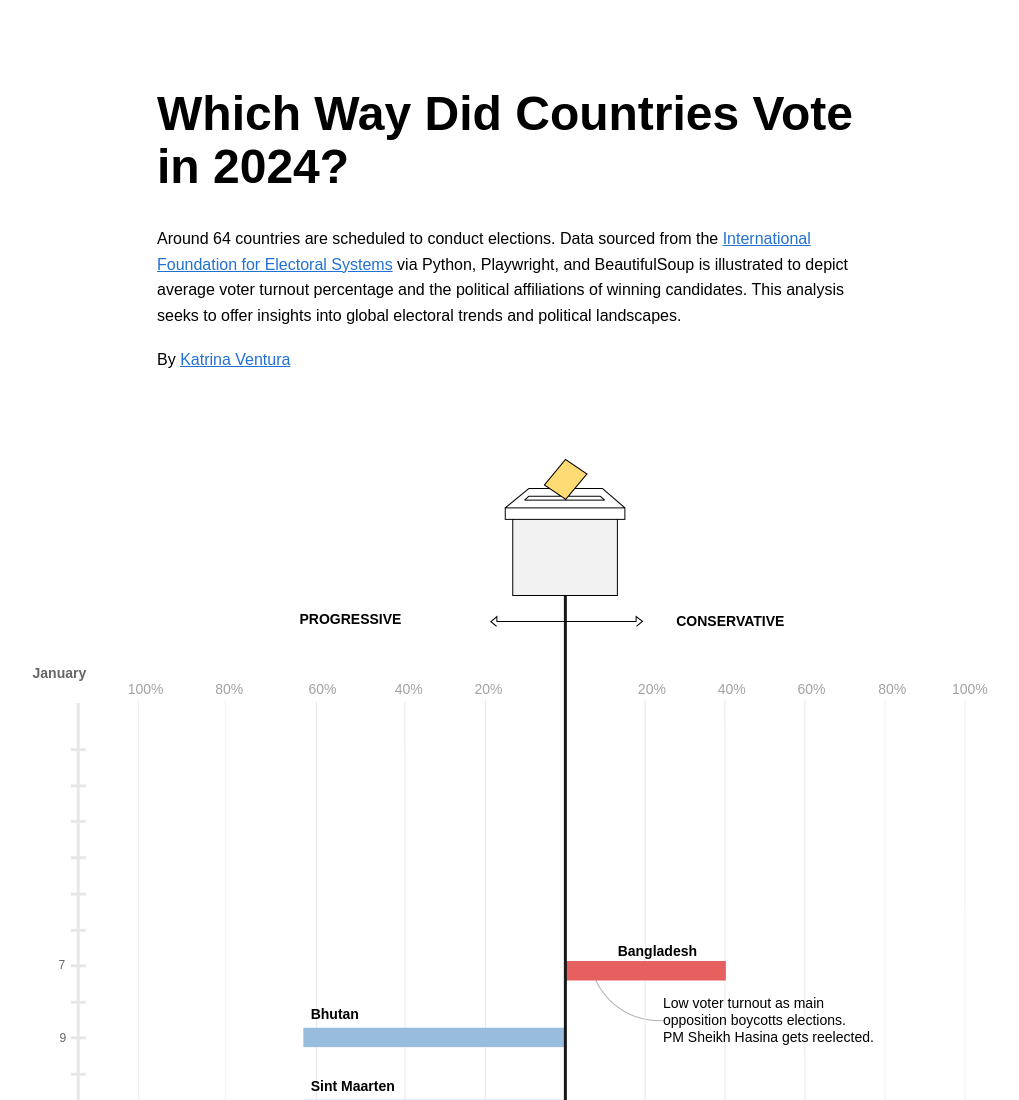
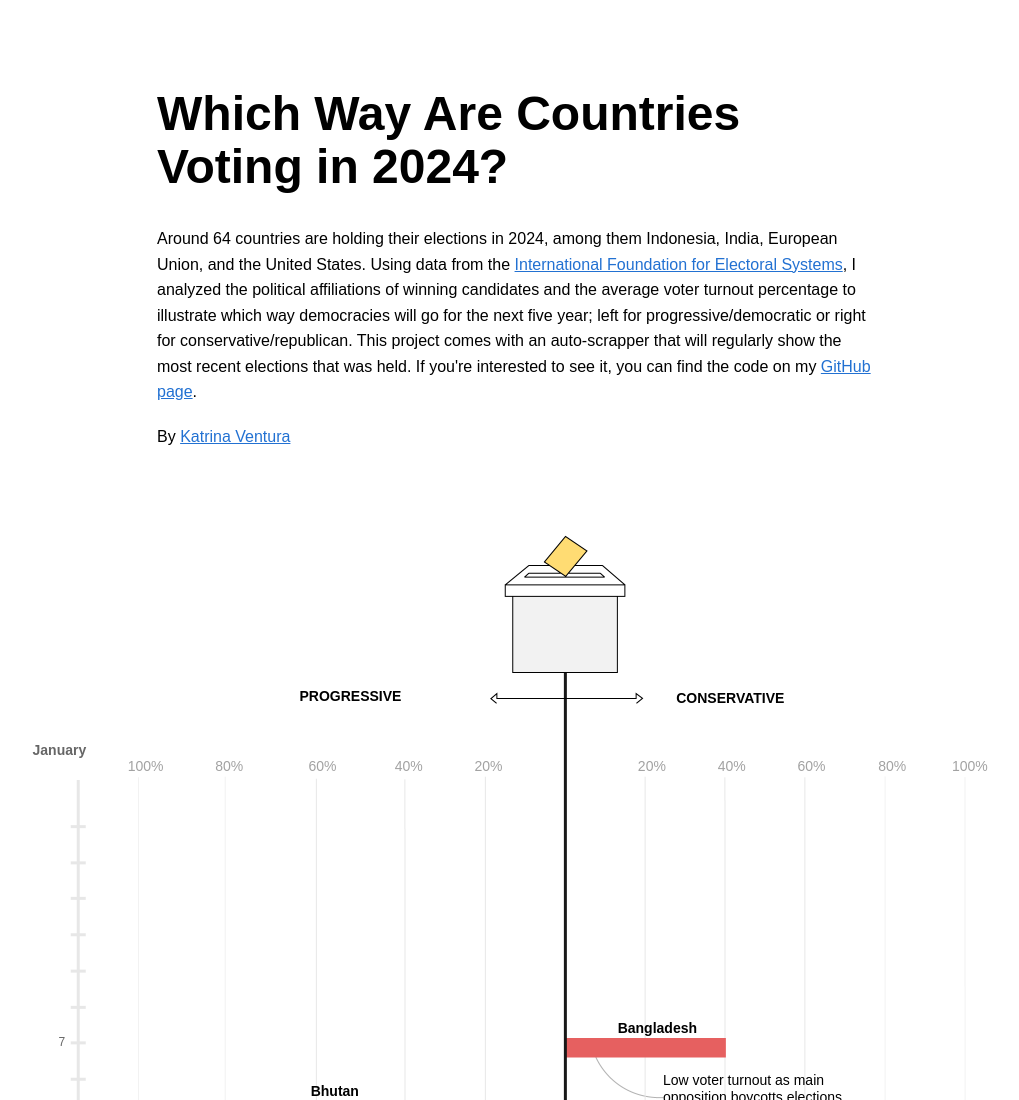
Before and after one commit to katrventura/elections-scraper, a plain HTML site: page index.html in a window 1280 px wide. Shown: the top 1100 px of the page, without its empty margins (123-1142 px from the left). Drawn offline with Linux system fonts and the light colour scheme.

Commit message:
Update index.html

```diff
--- a/index.html
+++ b/index.html
@@ -53,9 +53,8 @@
 
 
         <div class="header">
-            <h1>Which Way Did Countries Vote in 2024? </h1>
-            <p class="subhead"> Around 64 countries are scheduled to conduct elections. Data sourced from the <a href="https://www.electionguide.org">International Foundation for Electoral Systems</a> via Python, Playwright, and BeautifulSoup is illustrated to depict average voter turnout percentage and the political affiliations of winning candidates. This analysis seeks to offer insights into global electoral trends and political landscapes. </p>
-
+            <h1>Which Way Are Countries Voting in 2024? </h1>
+            <p class="subhead"> Around 64 countries are holding their elections in 2024, among them Indonesia, India, European Union, and the United States. Using data from the <a href="https://www.electionguide.org">International Foundation for Electoral Systems</a>, I analyzed the political affiliations of winning candidates and the average voter turnout percentage to illustrate which way democracies will go for the next five year; left for progressive/democratic or right for conservative/republican. This project comes with an auto-scrapper that will regularly show the most recent elections that was held. If you're interested to see it, you can find the code on my <a href="https://github.com/katrventura/elections-scraper" target="New">GitHub page</a>. </p>
             <div class="byline">
                 <p>By <a href="https://katrventura.github.io/portfolio-website/">Katrina Ventura</a></p>
             </div>
```
